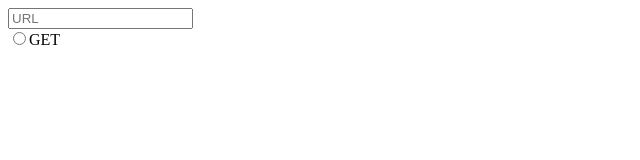
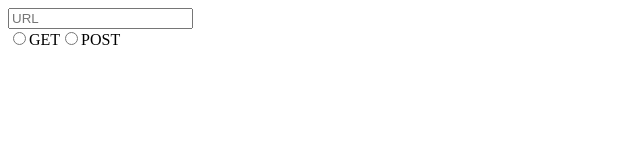
Before and after one commit to jillianlg/RESTy, a React app: page / in a window 1280 px wide. Shown: the top 160 px of the page, without its empty margins (0-640 px from the left). Built offline with nearby package versions, Linux system fonts and the light colour scheme.

Commit message:
adds POST input radio button with method and onChange and lable, AND cleans up URL and GET formating

```diff
--- a/src/components/RequestForm/RequestForm.jsx
+++ b/src/components/RequestForm/RequestForm.jsx
@@ -5,22 +5,23 @@ const RequestForm = ({ url, method, onSubmit, onChange }) => {
   return (
     <div>
       <form onSubmit={onSubmit}>
-        <input
-          type="text"
-          name="url"
-          placeholder="URL"
-          value={url}
+        <input type="text" name="url" placeholder="URL" value={url}
           onChange={onChange} />
       </form>
       <div>
-        <input
-          type="radio"
-          id="get"
-          name="method"
-          value="GET"
+        {/* GET method */}
+        <input type="radio" id="get" name="method" value="GET"
           checked={method === 'GET'}
           onChange={onChange} />
         <label htmlFor="get">GET</label>
+        {/* POST method */}
+        <input type="radio" id="post" name="method" value="POST"
+          checked={method === 'POST'}
+          onChange={onChange} />
+        <label htmlFor="post">POST</label>
+        {/* PUT method */}
+        {/* PATCH method */}
+        {/* DELETE method */}
       </div>
     </div>
 
```
